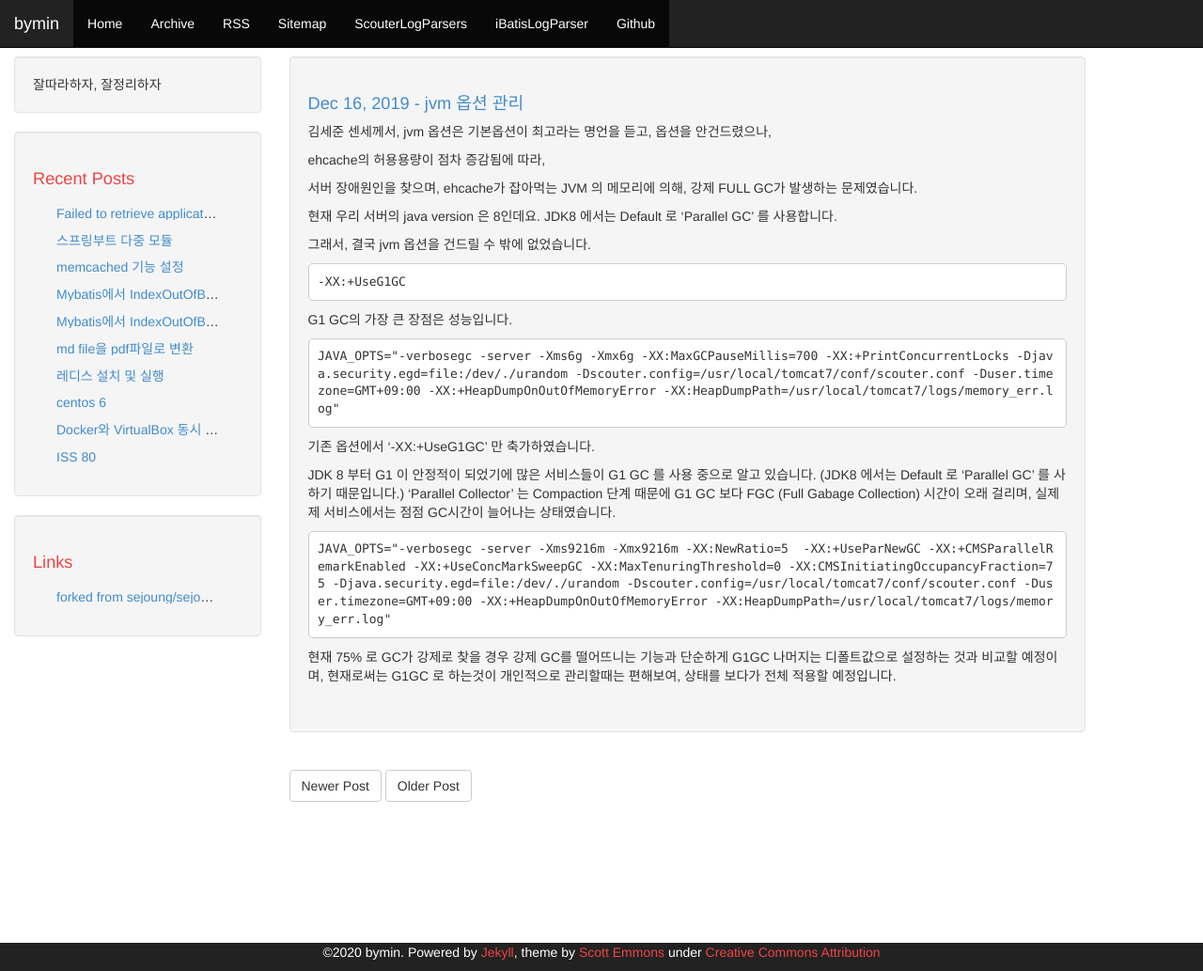
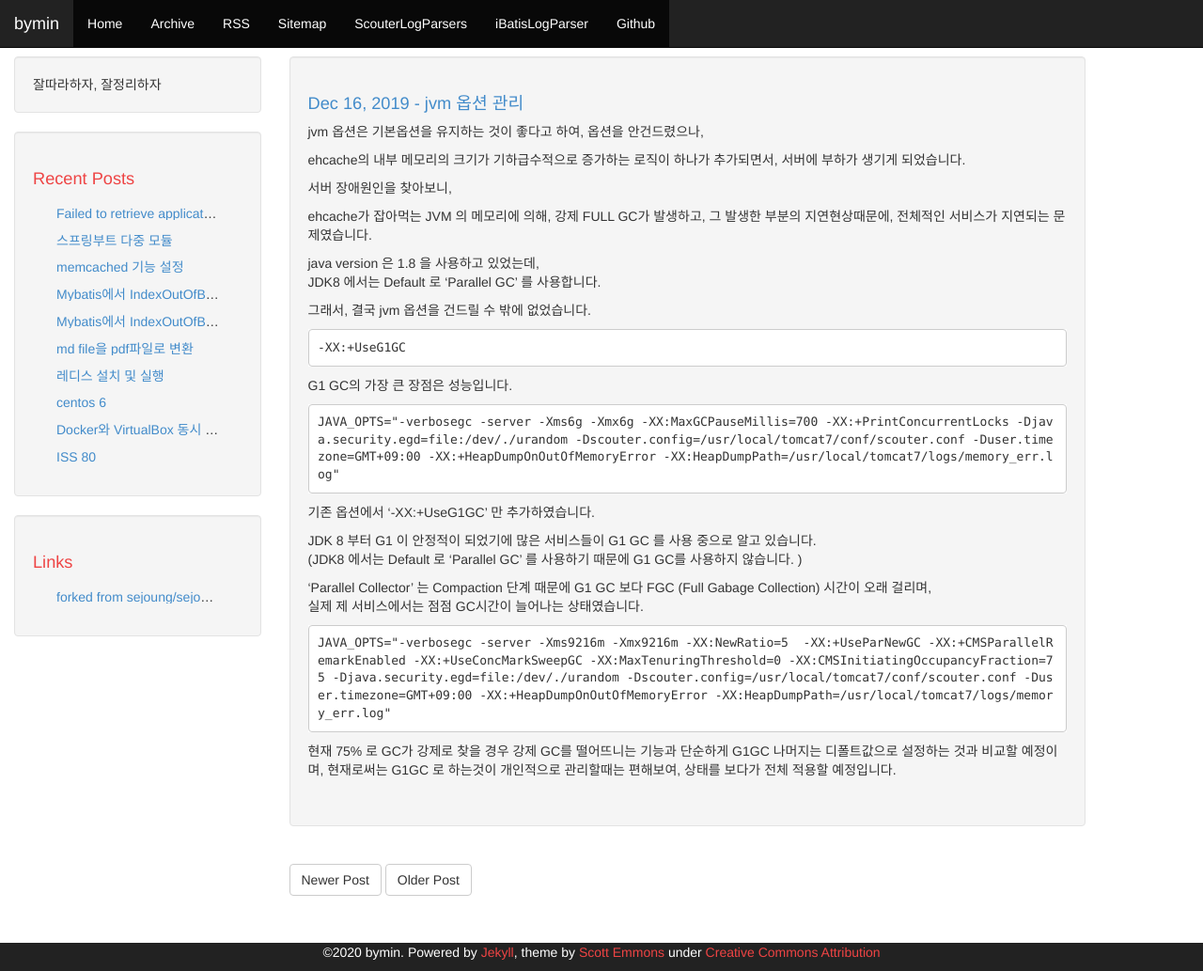
Before and after one commit to youngclown/youngclown.github.io, a Jekyll site: the page built from _posts/2019-12-16-java8.md, in a window 1280 px wide and 1033 px high. Shown: the whole window at 94% size. Built offline with Jekyll 4.4.1, drawn with Linux system fonts in a browser that asks for light colours; nearby versions of some CDN libraries.

Commit message:
문구 수정

````diff
--- a/_posts/2019-12-16-java8.md
+++ b/_posts/2019-12-16-java8.md
@@ -4,15 +4,18 @@ title: "jvm 옵션 관리"
 comments: true
 ---
 
-김세준 센세께서, jvm 옵션은 기본옵션이 최고라는 명언을 듣고,
+jvm 옵션은 기본옵션을 유지하는 것이 좋다고 하여,
 옵션을 안건드렸으나,
 
-ehcache의 허용용량이 점차 증감됨에 따라,
+ehcache의 내부 메모리의 크기가 기하급수적으로 증가하는 로직이 하나가 추가되면서,
+서버에 부하가 생기게 되었습니다.
 
-서버 장애원인을 찾으며, ehcache가 잡아먹는 JVM 의 메모리에 의해,
-강제 FULL GC가 발생하는 문제였습니다.
+서버 장애원인을 찾아보니,
 
-현재 우리 서버의 java version 은 8인데요.
+ehcache가 잡아먹는 JVM 의 메모리에 의해, 강제 FULL GC가 발생하고, 그 발생한 부분의 지연현상때문에,
+전체적인 서비스가 지연되는 문제였습니다.
+
+java version 은 1.8 을 사용하고 있었는데,
 JDK8 에서는 Default 로 'Parallel GC' 를 사용합니다.
 
 그래서, 결국 jvm 옵션을 건드릴 수 밖에 없었습니다.
@@ -26,15 +29,17 @@ G1 GC의 가장 큰 장점은 성능입니다.
 JAVA_OPTS="-verbosegc -server -Xms6g -Xmx6g -XX:MaxGCPauseMillis=700 -XX:+PrintConcurrentLocks -Djava.security.egd=file:/dev/./urandom -Dscouter.config=/usr/local/tomcat7/conf/scouter.conf -Duser.timezone=GMT+09:00 -XX:+HeapDumpOnOutOfMemoryError -XX:HeapDumpPath=/usr/local/tomcat7/logs/memory_err.log"
 ```
 
-기존 옵션에서 '-XX:+UseG1GC' 만 축가하였습니다.
+기존 옵션에서 '-XX:+UseG1GC' 만 추가하였습니다.
 
 JDK 8 부터 G1 이 안정적이 되었기에 많은 서비스들이 G1 GC 를 사용 중으로 알고 있습니다.
-(JDK8 에서는 Default 로 'Parallel GC' 를 사하기 때문입니다.)
+(JDK8 에서는 Default 로 'Parallel GC' 를 사용하기 때문에 G1 GC를 사용하지 않습니다. )
+
 'Parallel Collector' 는 Compaction 단계 때문에 G1 GC 보다 FGC (Full Gabage Collection) 시간이 오래 걸리며,
 실제 제 서비스에서는 점점 GC시간이 늘어나는 상태였습니다.
 
 ```
 JAVA_OPTS="-verbosegc -server -Xms9216m -Xmx9216m -XX:NewRatio=5  -XX:+UseParNewGC -XX:+CMSParallelRemarkEnabled -XX:+UseConcMarkSweepGC -XX:MaxTenuringThreshold=0 -XX:CMSInitiatingOccupancyFraction=75 -Djava.security.egd=file:/dev/./urandom -Dscouter.config=/usr/local/tomcat7/conf/scouter.conf -Duser.timezone=GMT+09:00 -XX:+HeapDumpOnOutOfMemoryError -XX:HeapDumpPath=/usr/local/tomcat7/logs/memory_err.log"
 ```
+
 현재 75% 로 GC가 강제로 찾을 경우 강제 GC를 떨어뜨니는 기능과 단순하게 G1GC 나머지는 디폴트값으로 설정하는 것과 비교할 예정이며,
 현재로써는 G1GC 로 하는것이 개인적으로 관리할때는 편해보여, 상태를 보다가 전체 적용할 예정입니다.
````
